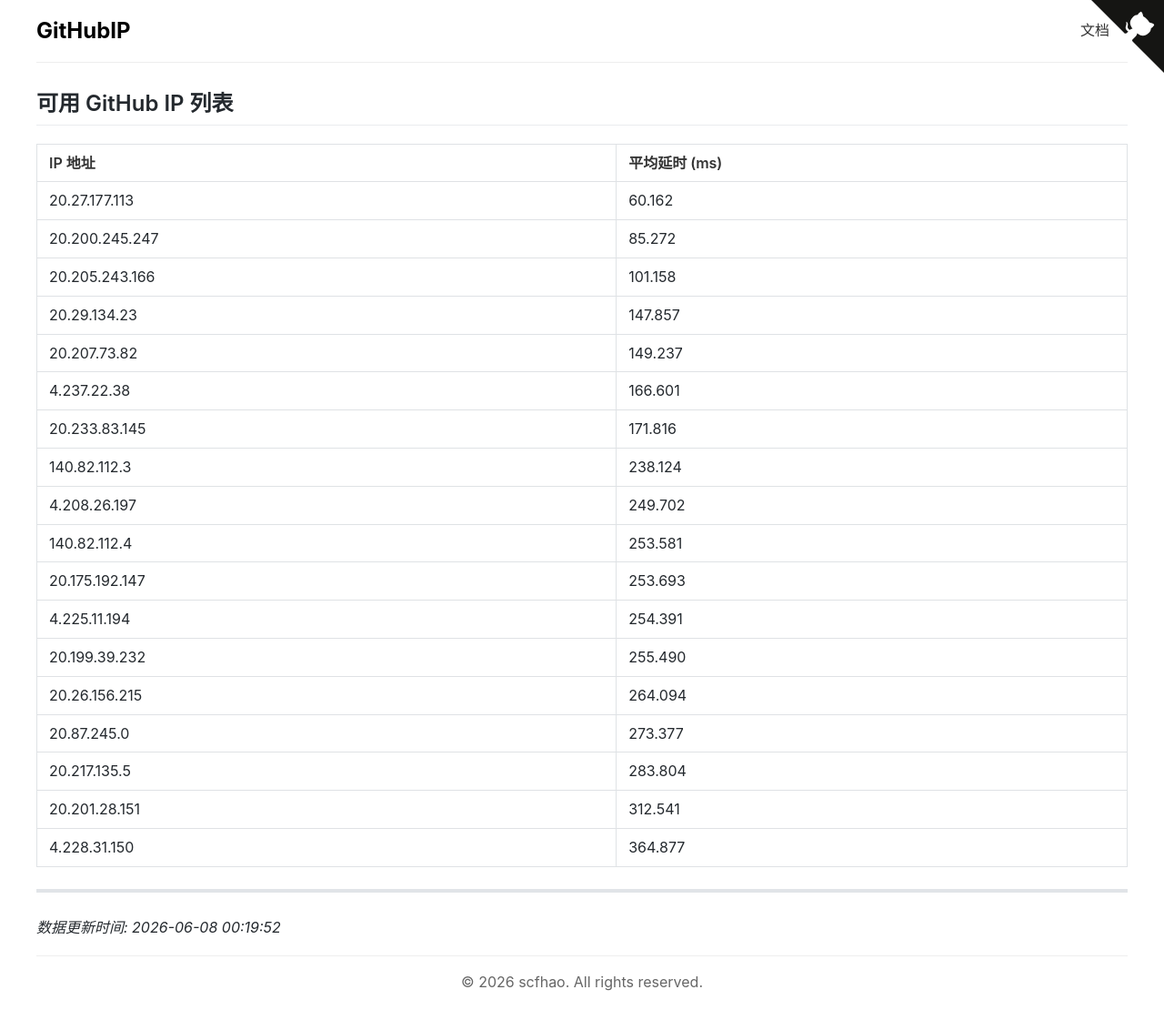
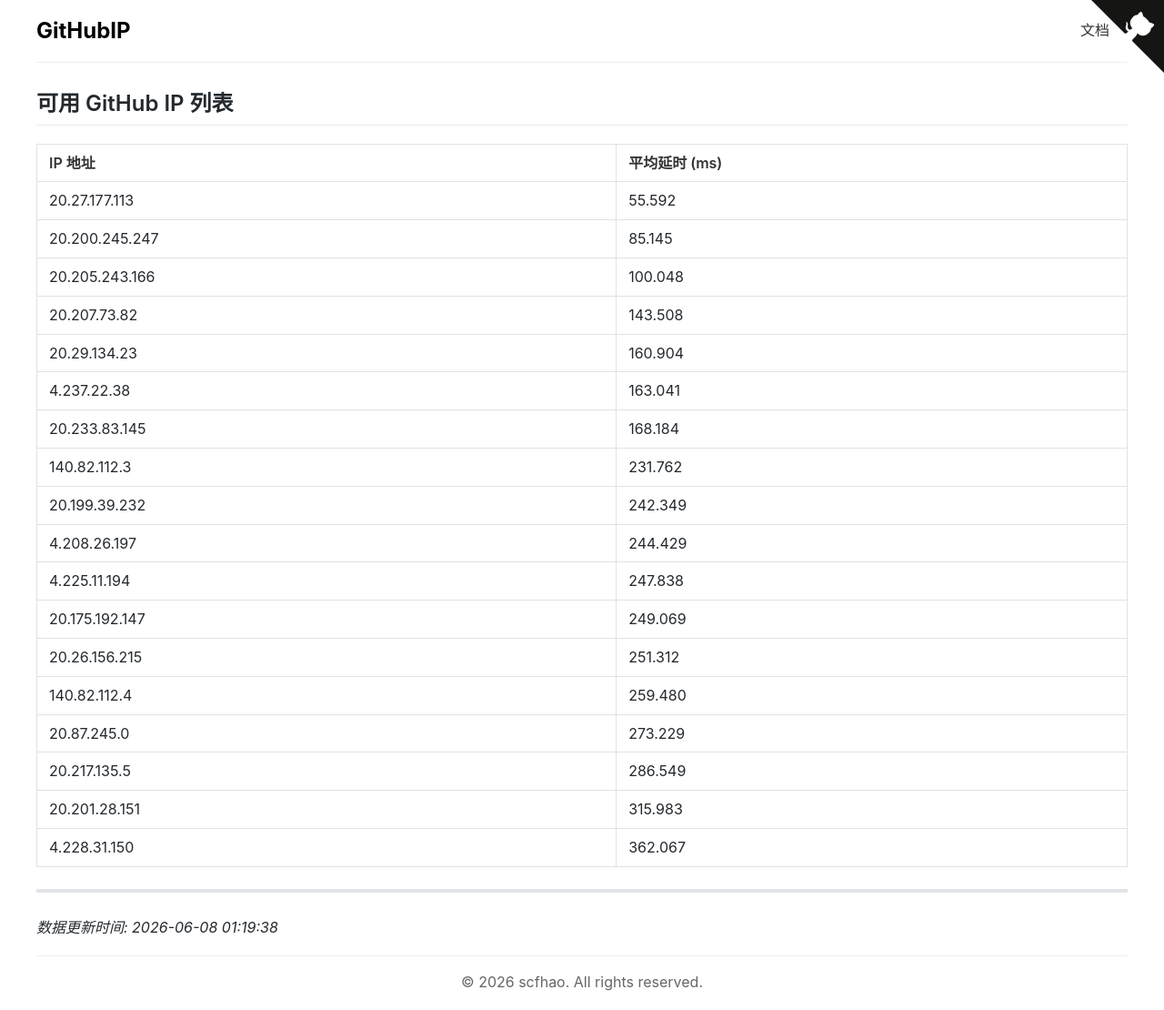
Before and after one commit to scfhao/GitHubIP, a Jekyll site: the page built from index.md, in a window 1280 px wide. Shown: the whole page at 91% size. Built offline with Jekyll 4.4.1, drawn with Linux system fonts in a browser that asks for light colours.

Commit message:
自动脚本执行 - 2026-06-08 01:19:38

```diff
--- a/index.md
+++ b/index.md
@@ -1,32 +1,32 @@
 ---
 layout: home
 title: GitHub IP 列表
-date: 2026-06-08 00:19:52
+date: 2026-06-08 01:19:38
 ---
 
 ## 可用 GitHub IP 列表
 
 | IP 地址 | 平均延时 (ms) |
 |---------|--------------|
-| 20.27.177.113 | 60.162 |
-| 20.200.245.247 | 85.272 |
-| 20.205.243.166 | 101.158 |
-| 20.29.134.23 | 147.857 |
-| 20.207.73.82 | 149.237 |
-| 4.237.22.38 | 166.601 |
-| 20.233.83.145 | 171.816 |
-| 140.82.112.3 | 238.124 |
-| 4.208.26.197 | 249.702 |
-| 140.82.112.4 | 253.581 |
-| 20.175.192.147 | 253.693 |
-| 4.225.11.194 | 254.391 |
-| 20.199.39.232 | 255.490 |
-| 20.26.156.215 | 264.094 |
-| 20.87.245.0 | 273.377 |
-| 20.217.135.5 | 283.804 |
-| 20.201.28.151 | 312.541 |
-| 4.228.31.150 | 364.877 |
+| 20.27.177.113 | 55.592 |
+| 20.200.245.247 | 85.145 |
+| 20.205.243.166 | 100.048 |
+| 20.207.73.82 | 143.508 |
+| 20.29.134.23 | 160.904 |
+| 4.237.22.38 | 163.041 |
+| 20.233.83.145 | 168.184 |
+| 140.82.112.3 | 231.762 |
+| 20.199.39.232 | 242.349 |
+| 4.208.26.197 | 244.429 |
+| 4.225.11.194 | 247.838 |
+| 20.175.192.147 | 249.069 |
+| 20.26.156.215 | 251.312 |
+| 140.82.112.4 | 259.480 |
+| 20.87.245.0 | 273.229 |
+| 20.217.135.5 | 286.549 |
+| 20.201.28.151 | 315.983 |
+| 4.228.31.150 | 362.067 |
 
 ---
 
-*数据更新时间: 2026-06-08 00:19:52*
+*数据更新时间: 2026-06-08 01:19:38*
```
